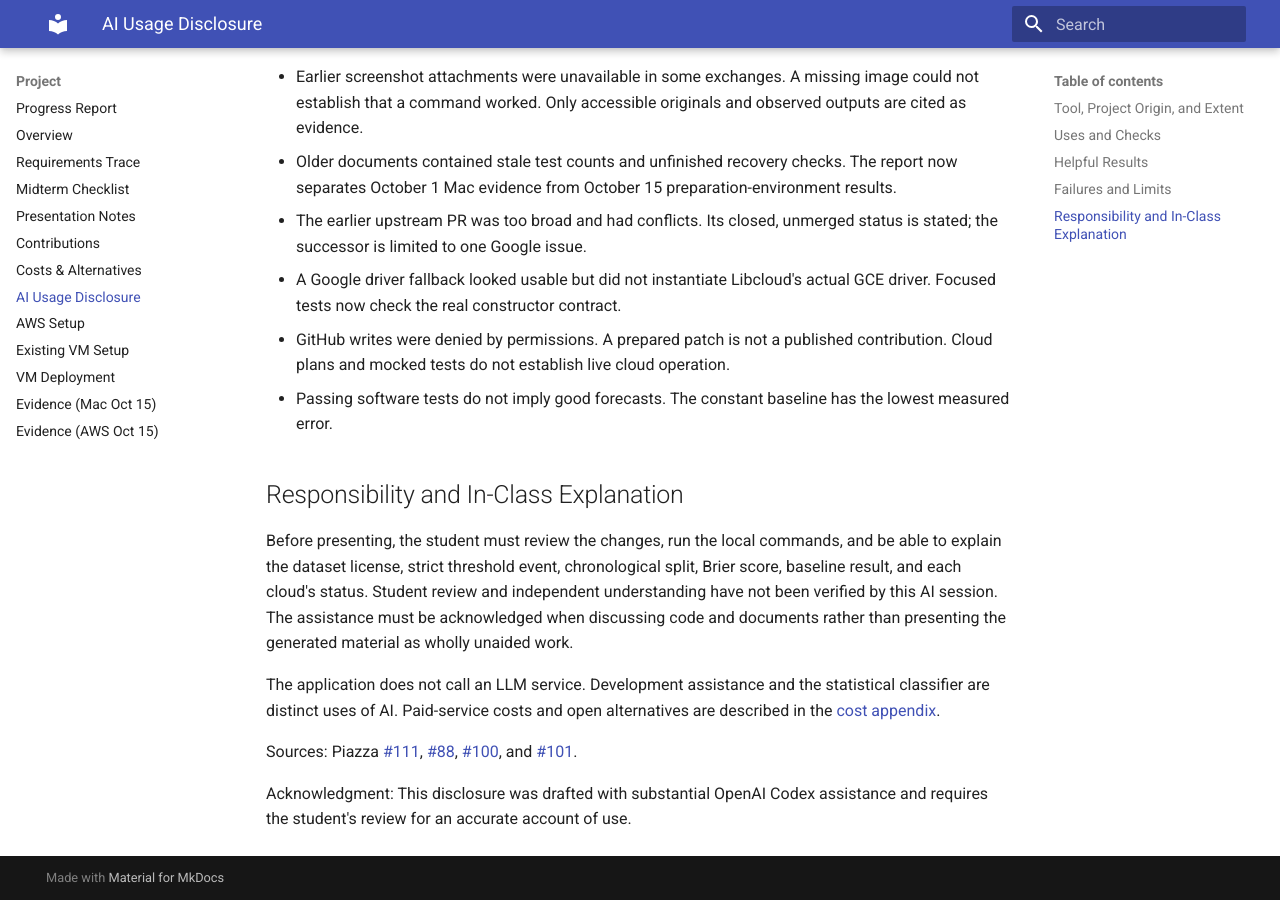
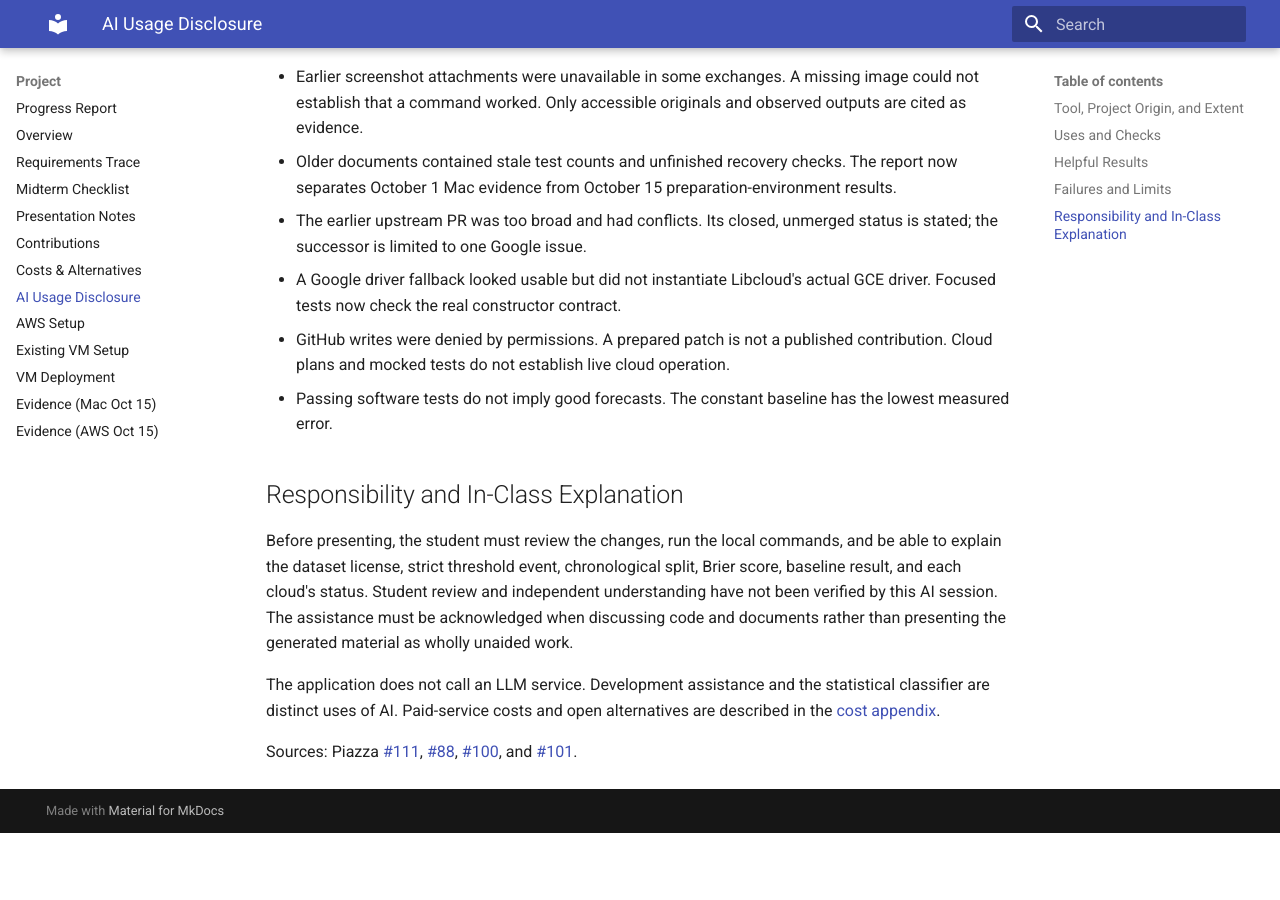
Before and after one commit to cloudmesh-ai-luc/sugwu123, an MkDocs documentation site: the page built from docs/project/ai-usage.md, in a window 1280 px wide and 900 px high, scrolled down 1432 px. Built offline with MkDocs 1.6.1 and Material for MkDocs 9.7.7, drawn with Linux system fonts in a browser that asks for light colours; after the commit the page ends 2265 px from its top, so only the background shows below that.

Commit message:
Update ai-usage.md

```diff
--- a/docs/project/ai-usage.md
+++ b/docs/project/ai-usage.md
@@ -40,5 +40,3 @@ Before presenting, the student must review the changes, run the local commands,
 The application does not call an LLM service. Development assistance and the statistical classifier are distinct uses of AI. Paid-service costs and open alternatives are described in the [cost appendix](costs.md).
 
 Sources: Piazza [#111](https://piazza.com/class/mt5rkdsycb31c3/post/111), [#88](https://piazza.com/class/mt5rkdsycb31c3/post/88), [#100](https://piazza.com/class/mt5rkdsycb31c3/post/100), and [#101](https://piazza.com/class/mt5rkdsycb31c3/post/101).
-
-Acknowledgment: This disclosure was drafted with substantial OpenAI Codex assistance and requires the student's review for an accurate account of use.
```
